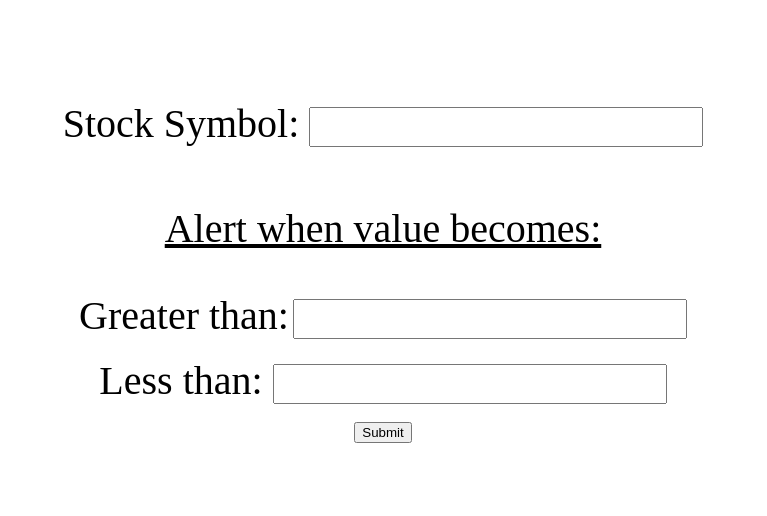
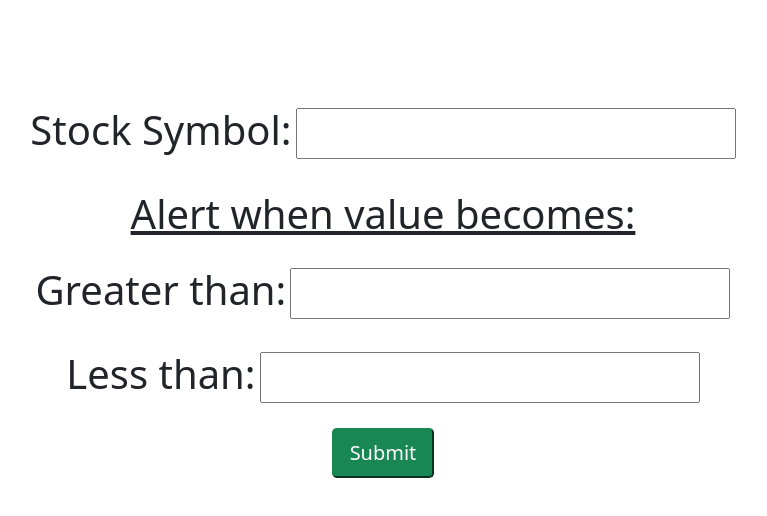
Before and after one commit to tanish-malekar/StockAlerts4u, a website: page index.html in a window 1280 px wide. Shown: the whole page, without its empty margins (257-1024 px from the left). Drawn offline with nearby package versions, Linux system fonts and the light colour scheme.

Commit message:
bootstrap added

```diff
--- a/index.html
+++ b/index.html
@@ -3,6 +3,7 @@
   <head>
     <meta charset="utf-8">
     <title>Stock Price</title>
+    <link href="https://cdn.jsdelivr.net/npm/bootstrap@5.0.0/dist/css/bootstrap.min.css" rel="stylesheet" integrity="sha384-wEmeIV1mKuiNpC+IOBjI7aAzPcEZeedi5yW5f2yOq55WWLwNGmvvx4Um1vskeMj0" crossorigin="anonymous">
     <style>
       p{
         font-size: 40px;
@@ -27,7 +28,7 @@
       <input type="text" name="upperLimit" value=""> <br><br>
       <label for="lowerLimit">Less than: </label>
       <input type="text" name="lowerLimit" value=""> <br><br>
-      <button type="submit" name="button">Submit</button>
+      <button class="tn btn-success btn-lg" type="submit" name="button">Submit</button>
     </form>
   </body>
 </html>
```
